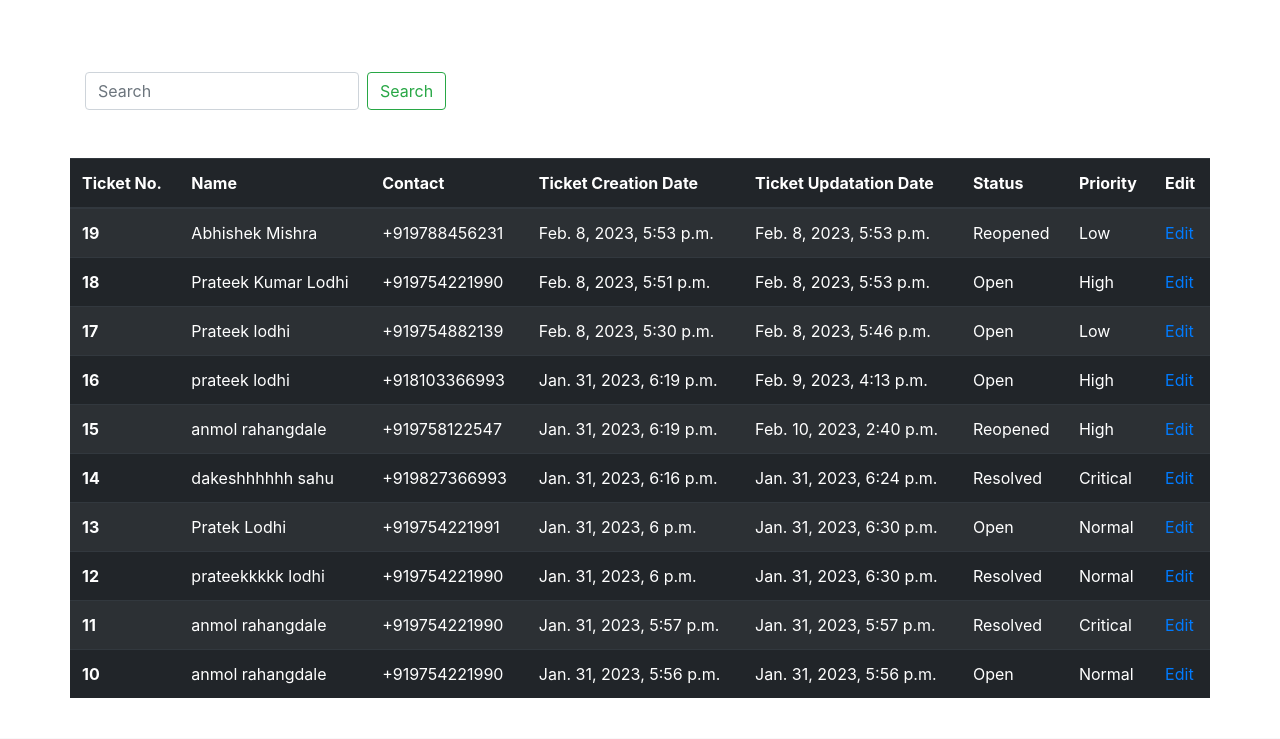
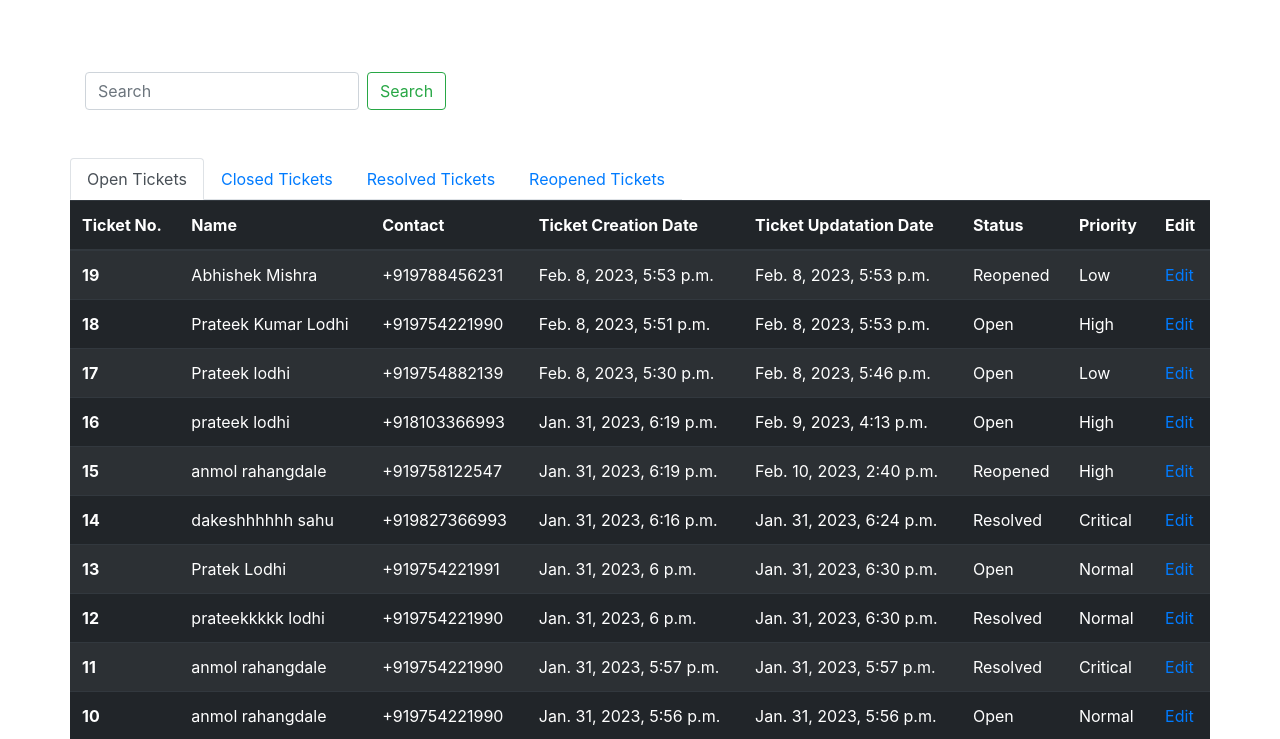
Before and after one commit to Prateeklodhi/Ticketing-Tool, a Django app: page /all-tickets/ in a window 1280 px wide. Shown: the part 62-801 px from the top of the page. Before the commit the page ends 760 px from the top, so only its background shows below. Run offline with Django 4.2, Linux system fonts and the light colour scheme; a user stored in the database is signed in; data comes from the database, SQL or seed files in the repository; both versions use the stored data as it was after the commit; some libraries are stand-ins or nearby versions.

Commit message:
tab commits

```diff
--- a/tool/templates/ticket/allticket.html
+++ b/tool/templates/ticket/allticket.html
@@ -10,8 +10,23 @@ All Tickets
         <input class="btn btn-outline-success my-2 my-sm-0" type="submit" value="Search" />
     </form>
 </div>
-<div class="row " style="overflow-x:auto;">
-    <table class="table table-striped table-dark mt-5" style="height: 100px; overflow-y:hidden !important; ">
+
+<div class="row mt-5" style="overflow-x:auto; ">
+    <ul class="nav nav-tabs">
+        <li class="nav-item">
+          <a class="nav-link active" aria-current="page" href="#">Open Tickets</a>
+        </li>
+        <li class="nav-item">
+          <a class="nav-link" href="#">Closed Tickets</a>
+        </li>
+        <li class="nav-item">
+            <a class="nav-link" href="#">Resolved Tickets</a>
+        </li>
+        <li class="nav-item">
+            <a class="nav-link" href="#">Reopened Tickets</a>
+        </li>
+    </ul>
+    <table class="table table-striped table-dark " style="height: 100px; overflow-y:hidden !important; ">
         <thead>
             <tr>
                 <th scope="col">Ticket No.</th>
```
Also changed, not shown: tool/templates/ticket/api_html.html (+9 -0 lines), tool/templates/ticket/chart.html (+4 -10 lines), db.sqlite3.
